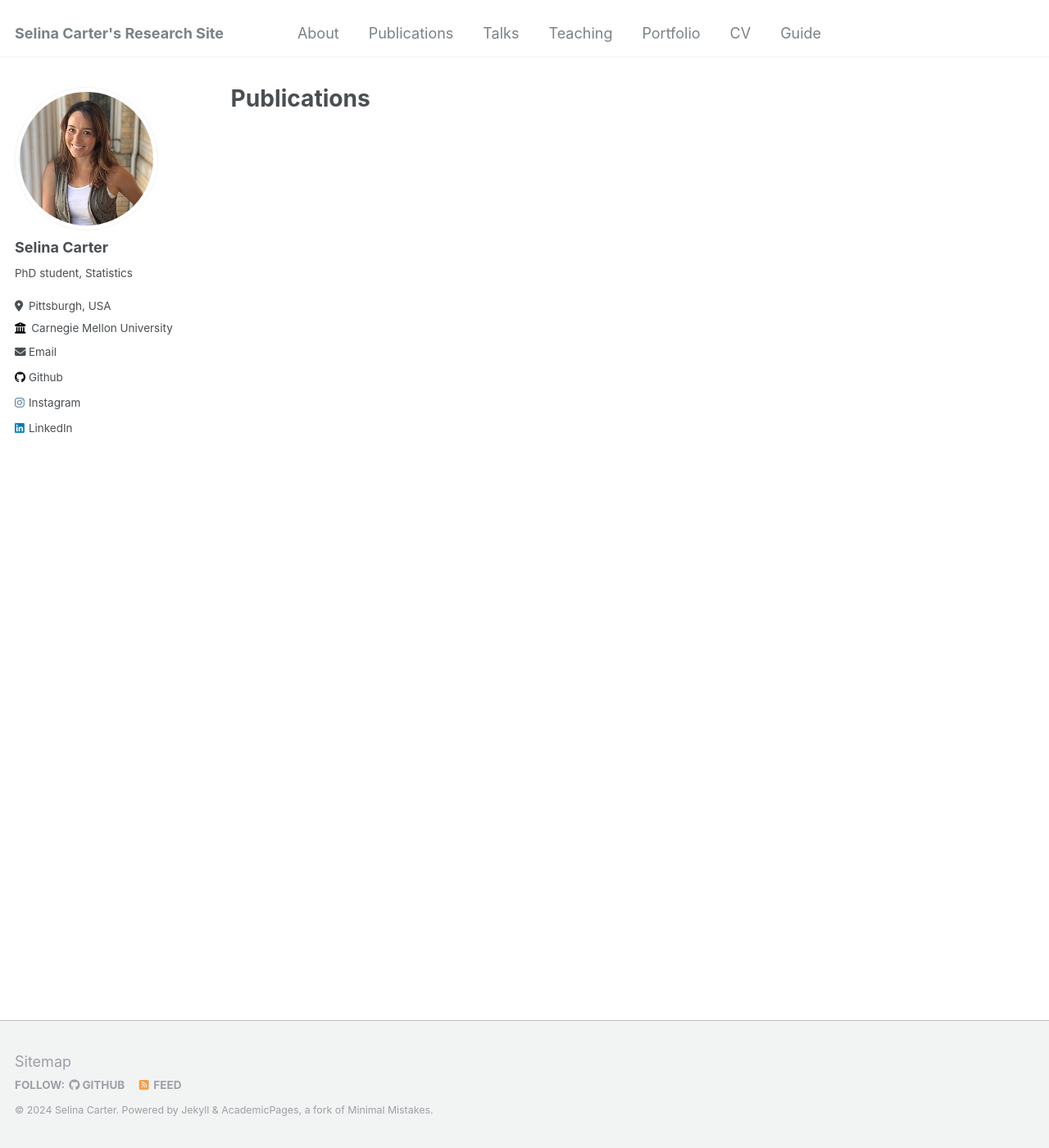
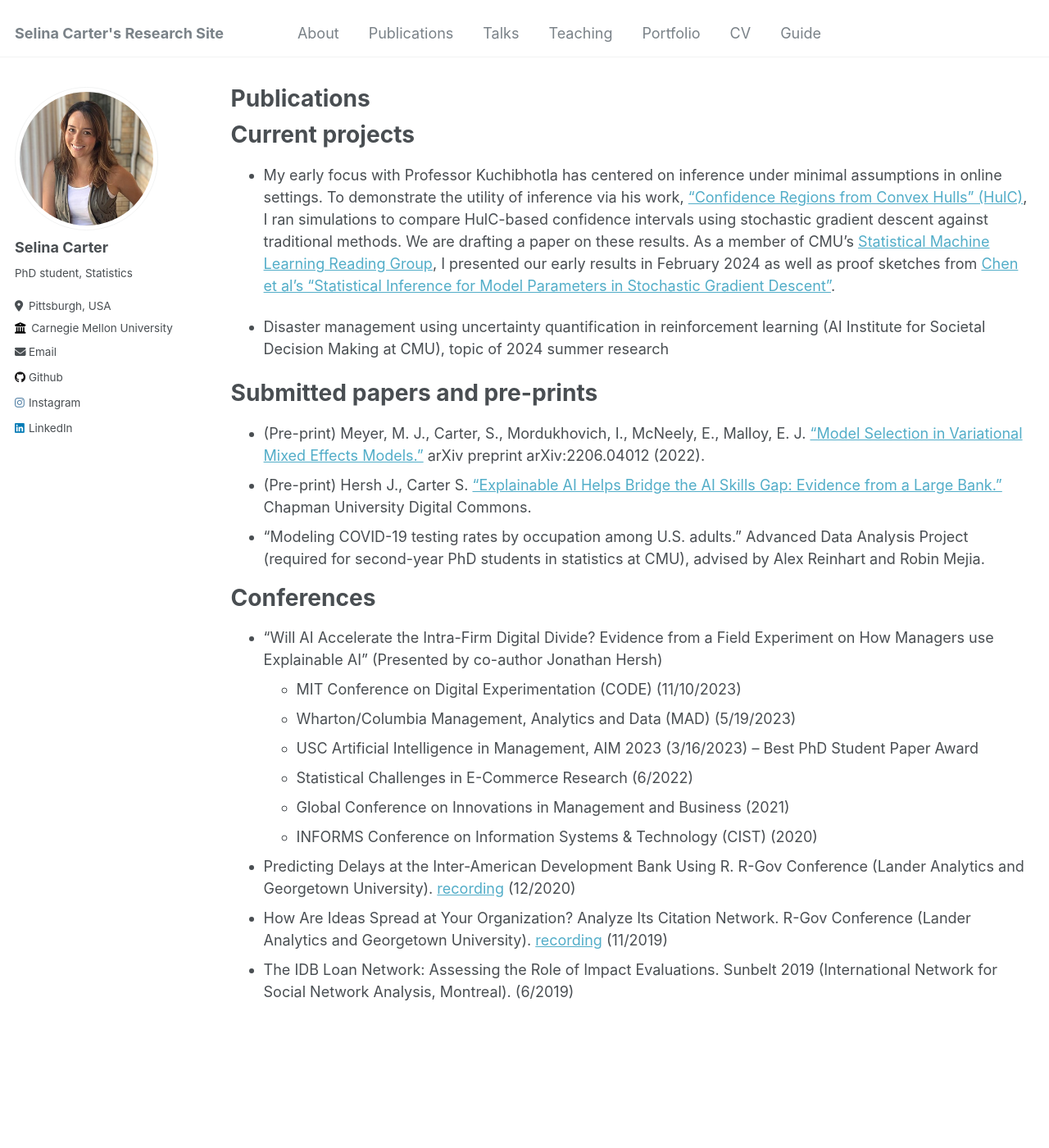
Before and after one commit to selinacarter/selinacarter.github.io, a Jekyll site: the page built from _pages/publications.md, in a window 1280 px wide and 1400 px high. Shown: the whole window at 82% size. Built offline with Jekyll 4.4.1, drawn with Linux system fonts in a browser that asks for light colours.

Commit message:
Update publications and about

```diff
--- a/_pages/publications.md
+++ b/_pages/publications.md
@@ -14,3 +14,36 @@ author_profile: true
 {% for post in site.publications reversed %}
   {% include archive-single.html %}
 {% endfor %}
+
+
+
+Current projects
+======
+
+* My early focus with Professor Kuchibhotla has centered on inference under minimal assumptions in online settings. To demonstrate the utility of inference via his work, ["Confidence Regions from Convex Hulls" (HulC)](https://arxiv.org/abs/2105.14577), I ran simulations to compare HulC-based confidence intervals using stochastic gradient descent against traditional methods. We are drafting a paper on these results. As a member of CMU's [Statistical Machine Learning Reading Group](http://statml.cs.cmu.edu/), I presented our early results in February 2024 as well as proof sketches from [Chen et al's "Statistical Inference for Model Parameters in Stochastic Gradient Descent"](https://arxiv.org/abs/1610.08637).
+
+* Disaster management using uncertainty quantification in reinforcement learning (AI Institute for Societal Decision Making at CMU), topic of 2024 summer research
+
+
+
+Submitted papers and pre-prints
+======
+
+* (Pre-print) Meyer, M. J., Carter, S., Mordukhovich, I., McNeely, E., Malloy, E. J. ["Model Selection in Variational Mixed Effects Models.”](https://arxiv.org/abs/2206.04012) arXiv preprint arXiv:2206.04012 (2022).
+* (Pre-print) Hersh J., Carter S. [“Explainable AI Helps Bridge the AI Skills Gap: Evidence from a Large Bank.”](https://digitalcommons.chapman.edu/economics_articles/276/) Chapman University Digital Commons.
+* "Modeling COVID-19 testing rates by occupation among U.S. adults." Advanced Data Analysis Project (required for second-year PhD students in statistics at CMU), advised by Alex Reinhart and Robin Mejia.
+
+
+Conferences
+======
+
+* "Will AI Accelerate the Intra-Firm Digital Divide? Evidence from a Field Experiment on How Managers use Explainable AI" (Presented by co-author Jonathan Hersh)
+  * MIT Conference on Digital Experimentation (CODE) (11/10/2023)
+  * Wharton/Columbia Management, Analytics and Data (MAD) (5/19/2023)
+  * USC Artificial Intelligence in Management, AIM 2023 (3/16/2023) – Best PhD Student Paper Award
+  * Statistical Challenges in E-Commerce Research (6/2022)
+  * Global Conference on Innovations in Management and Business (2021)
+  * INFORMS Conference on Information Systems & Technology (CIST) (2020)
+* Predicting Delays at the Inter-American Development Bank Using R. R-Gov Conference (Lander Analytics and Georgetown University). [recording](https://www.youtube.com/watch?v=fWfSGI-pf0A) (12/2020)
+* How Are Ideas Spread at Your Organization? Analyze Its Citation Network. R-Gov Conference (Lander Analytics and Georgetown University). [recording](https://www.youtube.com/watch?v=Y_ZGjE5rUwU) (11/2019)
+* The IDB Loan Network: Assessing the Role of Impact Evaluations. Sunbelt 2019 (International Network for Social Network Analysis, Montreal). (6/2019)
```
Also changed, not shown: _pages/about.md (+5 -4 lines), _pages/cv.md (+10 -0 lines).
